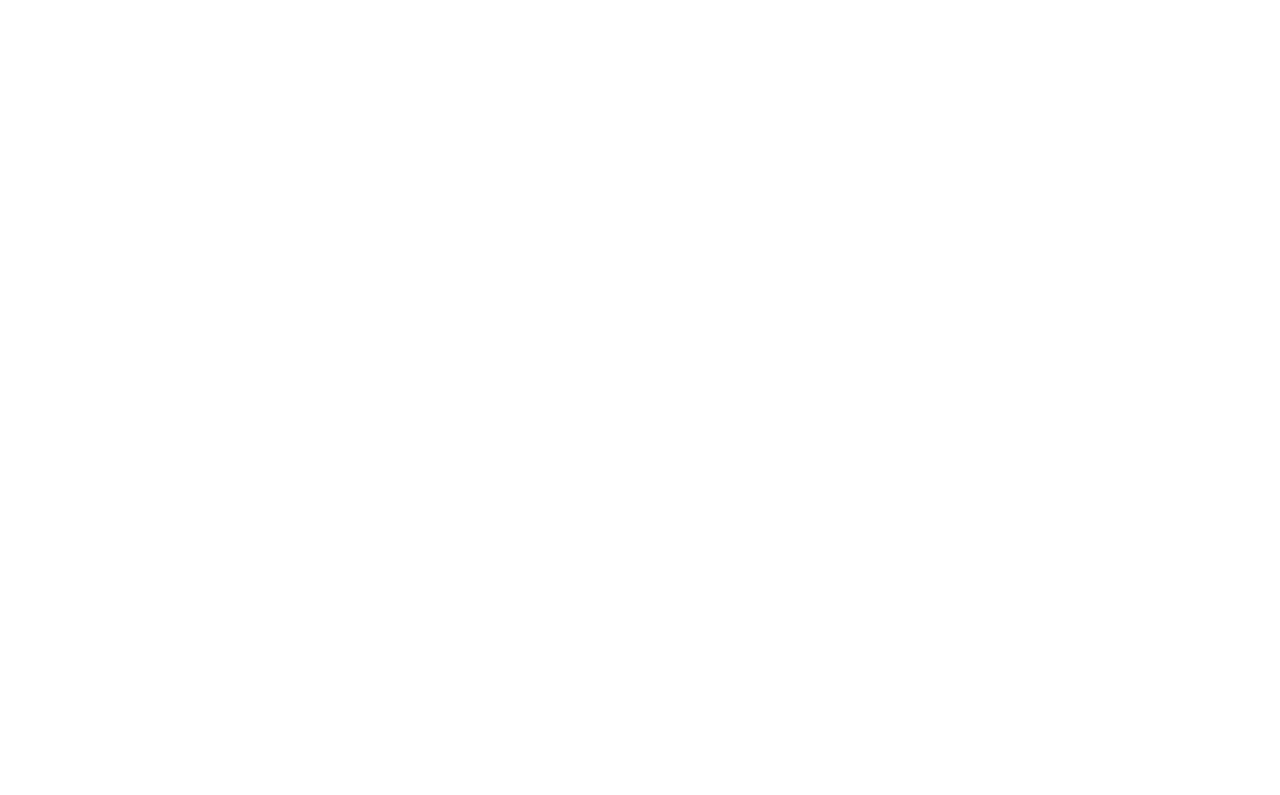
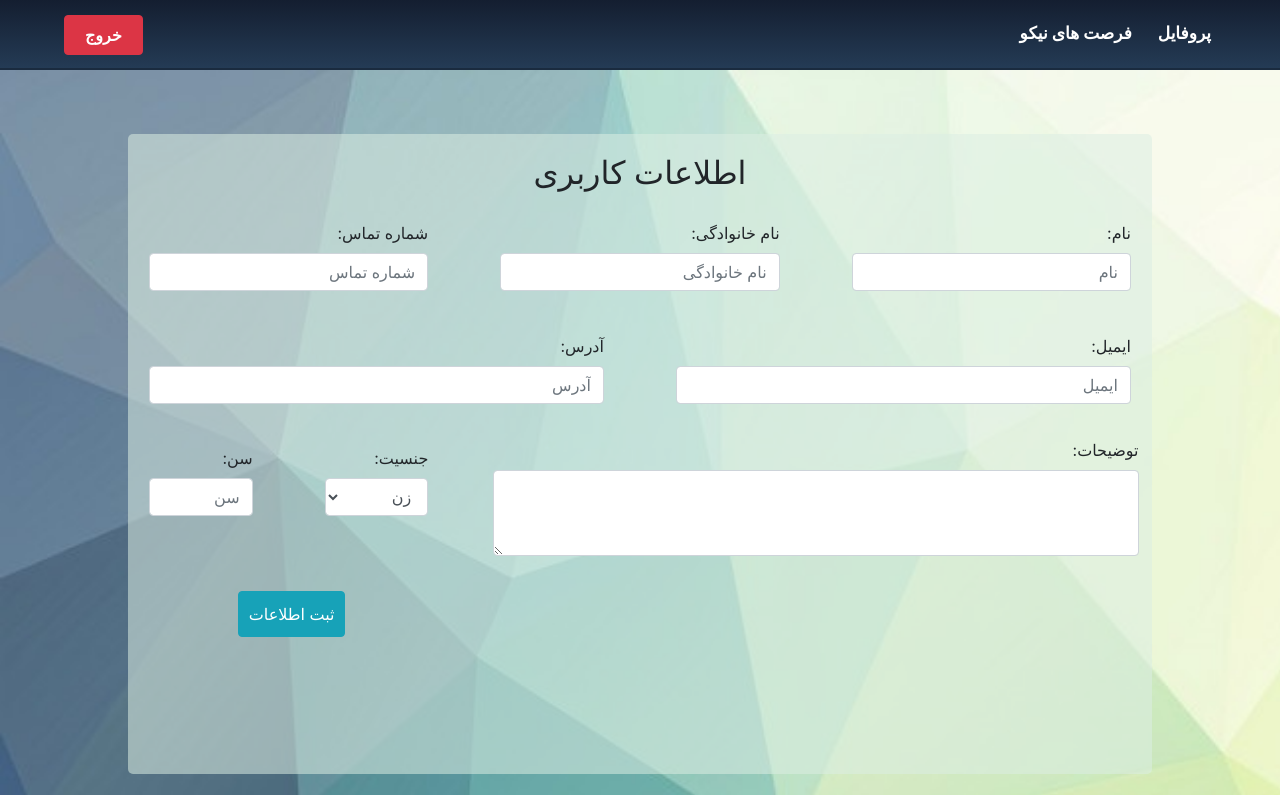
Before and after one commit to QueraTeam/django-college-frontend, a React (Create React App) app: page /benefactor in a window 1280 px wide. Shown: the top 795 px of the page. Built offline with nearby package versions, Linux system fonts and the light colour scheme.

Commit message:
add some feature on profile page

```diff
--- a/src/App.css
+++ b/src/App.css
@@ -1,3 +1,4 @@
+/*--------------------------login and signup-----------------------*/
 .log-body {
   background: #cf3d18;  /* fallback for old browsers */
   background: -webkit-linear-gradient(to bottom, #ff9068, #cf3d18);  /* Chrome 10-25, Safari 5.1-6 */
@@ -46,7 +47,6 @@
 
 
 }
-
 .nav-tabs .nav-link.active {
   background-color: inherit !important;
   color: #fff !important;
@@ -118,10 +118,11 @@
   transform: scale(1.1);
   box-shadow: 5px 12px 20px #0e0d0d;
 }
+/*---------------------------------register modal-------------------------*/
 .modal-content {
-  background: #A1FFCE;  /* fallback for old browsers */
-  background: -webkit-linear-gradient(to bottom, #FAFFD1, #A1FFCE);  /* Chrome 10-25, Safari 5.1-6 */
-  background: linear-gradient(to bottom, #FAFFD1, #A1FFCE); /* W3C, IE 10+/ Edge, Firefox 16+, Chrome 26+, Opera 12+, Safari 7+ */
+  background: #A1FFCE;
+  background: -webkit-linear-gradient(to bottom, #FAFFD1, #A1FFCE);
+  background: linear-gradient(to bottom, #FAFFD1, #A1FFCE);
 
 margin-top: 42%;
 }
@@ -167,6 +168,7 @@
   margin-top: 3%;
   outline: none !important;
 }
+/*-------------------------------navbar---------------------------*/
 .charityNav {
   direction: rtl;
   background: #141E30;
@@ -188,12 +190,13 @@
   font-weight: bolder;
   padding: 7px 20px;
 }
+/*------------------------------task page---------------------------*/
 .taskPage {
   display: flex;
   flex-direction: column;
   background-color: #f1eded;
   height: 100%;
-  min-height: 100vh;
+  min-height: 88vh;
 
 }
 .searchBar {
@@ -279,3 +282,43 @@
   border-radius: 5vh;
   font-weight: bold;
 }
+/*-------------------------------profile---------------------------*/
+.bene-container {
+  direction: rtl;
+  height: 100%;
+  min-height: 100vh;
+  background-image:url(back1.jpg);
+  background-size: cover;
+  display: flex;
+  flex-direction: column;
+  justify-content: center;
+  align-items: center;
+}
+.demographic-container {
+  width: 80%;
+  height: 100%;
+  min-height: 80vh;
+  background-color: rgba(220, 238, 228, 0.541);
+  border-radius: 5px;
+  margin-top: 5%;
+  direction: rtl;
+  text-align: right;
+  display: flex;
+  flex-direction: column;
+}
+.demand-container {
+  width: 80%;
+  height: 100%;
+  min-height: 80vh;
+  background-color: rgba(220, 238, 228, 0.377);
+  border-radius: 5px;
+  margin: 5%;
+}
+.col , .form-group {
+  margin: 2%;
+}
+.col >.btn:not(:disabled):not(.disabled) {
+  cursor: pointer;
+  margin-right: 80%;
+  padding: 10px;
+}
--- a/src/App.js
+++ b/src/App.js
@@ -4,6 +4,7 @@
 import './App.css'
 import Authentication from './Pages/authentication'
 import Tasks from './Pages/Tasks'
+import BenefactorProfile from './Pages/BenefactorProfile'
 
 export default class App extends React.Component {
 
@@ -13,6 +14,9 @@
       <div >
         <Route exact path='/' component={Authentication} />
         <Route exact path='/tasks' component={Tasks} />
+        <Route exact path='/benefactor' component={BenefactorProfile} />
+
+
 
 
 
--- /dev/null
+++ b/src/Pages/BenefactorProfile.jsx
@@ -0,0 +1,113 @@
+import React from 'react'
+//import axios from 'axios'
+import Navbar from '../Components/Navbar'
+import { Form,Button, Row, Col } from 'react-bootstrap'
+
+
+
+export default class BenefactorProfile extends React.Component {
+
+  constructor(props) {
+    super(props)
+    this.state = {
+      fields: {
+        firstname: '',
+        lastname: '',
+        phone:'',
+        email:'',
+        address:'',
+        description: '',
+        gender:'',
+        age:''
+      }
+    }
+  }
+
+  handleChange(event) {
+    const name = event.target.name
+    const changeFields = this.state.fields
+    changeFields[name] = event.target.value
+    this.setState({ fields: changeFields })
+  }
+
+  render() {
+    console.log('chnge', this.state.fields)
+
+    return (
+      <>
+        <Navbar />
+        <div className='bene-container'>
+          <div className='demographic-container' dir='rtl'>
+            <h2 style={{ alignSelf: 'center', marginTop: '2%' }}> اطلاعات کاربری</h2>
+            <Form>
+              <Row>
+                <Col>
+                  <Form.Label>نام:</Form.Label>
+                  <Form.Control name='firstname'
+                    placeholder="نام" onChange={(event) => this.handleChange(event)} />
+
+                </Col>
+                <Col>
+                  <Form.Label>نام خانوادگی:</Form.Label>
+                  <Form.Control name='lastname'
+                    placeholder="نام خانوادگی" onChange={(event) => this.handleChange(event)} />
+
+                </Col>
+                <Col>
+                  <Form.Label>شماره تماس:</Form.Label>
+                  <Form.Control placeholder="شماره تماس" name='phone' onChange={(event) => this.handleChange(event)} />
+                </Col>
+              </Row>
+              <Row>
+                <Col>
+                  <Form.Label>ایمیل:</Form.Label>
+                  <Form.Control name='email'
+                    placeholder="ایمیل" onChange={(event) => this.handleChange(event)} />
+
+                </Col>
+                <Col>
+                  <Form.Label>آدرس:</Form.Label>
+                  <Form.Control name='address'
+                    placeholder="آدرس" onChange={(event) => this.handleChange(event)} />
+                </Col>
+              </Row>
+              <Row>
+                <Col sm='8' >
+                  <Form.Group controlId="exampleForm.ControlTextarea1">
+                    <Form.Label>توضیحات:</Form.Label>
+                    <Form.Control as="textarea" rows="3" name='description' onChange={(event) => this.handleChange(event)}/>
+                  </Form.Group>
+
+                </Col>
+                <Col>
+                  <Form.Label>جنسیت:</Form.Label>
+                  <Form.Control as="select" name='gender'
+                    onChange={(event) => this.handleChange(event)} >
+                    <option value='female'>زن</option>
+                    <option value='male'>مرد</option>
+                  </Form.Control>
+                </Col>
+                <Col>
+                  <Form.Label>سن:</Form.Label>
+                  <Form.Control type='number' name='age'
+                    placeholder="سن" onChange={(event) => this.handleChange(event)} />
+                </Col>
+              </Row>
+              <Row>
+                <Col dir='ltr'>
+                <Button variant='info'>ثبت اطلاعات</Button>
+                </Col>
+              </Row>
+            </Form>
+
+
+
+
+
+          </div>
+          <div className='demand-container'> bye</div>
+        </div>
+      </>
+    )
+  }
+}
--- a/src/Pages/Tasks.jsx
+++ b/src/Pages/Tasks.jsx
@@ -1,9 +1,10 @@
 import React from 'react'
 import Navbar from '../Components/Navbar'
 import { Input } from 'reactstrap'
-import { Button } from 'react-bootstrap'
+import { Button, Form } from 'react-bootstrap'
 import { IoMdSearch } from 'react-icons/io'
 import axios from 'axios'
+
 
 
 export default class Tasks extends React.Component {
@@ -13,9 +14,9 @@
       fields: {
         title: '',
         charityName: '',
-        age:'',
-        gender:'',
-        description:''
+        gender: '',
+        age: '',
+        description: ''
       },
       buttenText: 'اعلام آمادگی',
       buttenVariant: 'warning',
@@ -49,16 +50,45 @@
     this.setState({ fields: changeFields })
   }
 
-  /*filteredSearch() {
+  filteredSearch() {
+    const getToken = window.localStorage.getItem('token')
   let a = 'http://localhost:8000/tasks/?title=';
     if (this.state.fields.title) {
-      a +=;
+      a += this.state.fields.title
     }
     a += '&charity='
-    if (ch) {
-      a += ch
+    if (this.state.fields.charityName) {
+      a += this.state.fields.charityName
     }
-  } */
+    a += '&gender='
+    if (this.state.fields.gender) {
+      a += this.state.fields.gender
+    }
+
+    a += '&age='
+    if (this.state.fields.age) {
+      a += this.state.fields.age
+    }
+    a += '&description'
+    if (this.state.fields.description) {
+      a += this.state.fields.description
+    }
+
+    axios.get(a, {
+      headers: {
+        'Authorization': `Token ${getToken}`
+      },
+    })
+      .then((response) => {
+        console.log('taskslist', response.data)
+        this.setState({ taskslist: response.data })
+
+      })
+      .catch(function (error) {
+        console.log(error)
+      })
+  }
+
   render() {
     console.log('chnge', this.state.fields)
 
@@ -72,17 +102,17 @@
           />
           <Input type='text' name='charityName' placeholder='موسسه خیریه'
             onChange={(event) => this.handleChange(event)} />
+          <Form.Control as="select" name='gender'
+            onChange={(event) => this.handleChange(event)}>
+            <option value='female'>زن</option>
+            <option value='male'>مرد</option>
+          </Form.Control>
           <Input type='text' name='age' placeholder='سن'
             onChange={(event) => this.handleChange(event)} />
 
-          <select name='gender'
-           onChange={(event) => this.handleChange(event)}>
-            <option value='female'>زن</option>
-            <option value='male'>مرد</option>
-          </select>
           <Input type='text' name='description' placeholder='توضیحات'
             onChange={(event) => this.handleChange(event)} />
-          <Button variant="warning">
+          <Button variant="warning" onClick={() => this.filteredSearch()}>
             <IoMdSearch size='30%' color='black' />
              جستجو
           </Button>
```
Also changed, not shown: src/back1.jpg (added). Lines whose indentation alone changed are shown as unchanged.
